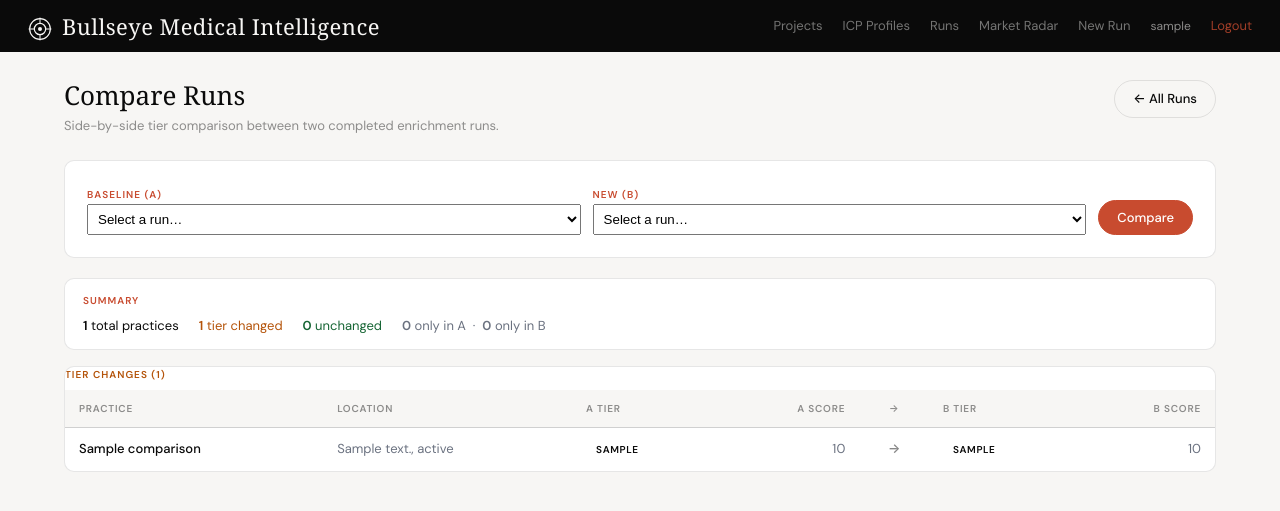
After one commit to Bullseye-Medical-Intelligence/enrichment-pipeline, a Python web app: template pipeline-api/templates/run_compare.html in a window 1280 px wide. The commit adds this page. Shown: the top 511 px of the page. Run offline with Jinja, Linux system fonts and the light colour scheme; the template is opened without the code that fills it: most values are stand-ins (such as "Sample title", 1, 10 or a date in 2020); some web fonts are replaced.

Commit message:
Add run comparison view (QoL #7)
GET /dashboard/compare shows a side-by-side tier comparison between any
two completed runs, matched by (practice_name, city) key. Organized into
three sections: tier changes (with ↑/↓/→ indicators), unchanged records
(collapsed by default), and practices only in one run (collapsed).

Summary banner shows total practices, count changed, count unchanged,
and only-in-A / only-in-B counts. Tier badges use the existing CSS
badge classes. "Compare Runs" button added to the run list header.

No new stored state -- reads enriched_targets.json + reviews.json from
both runs at request time. Invalid or identical run pairs return an
inline error.

https://claude.ai/code/session_015DP7WyQjbBcmhNSNai5xwn

```diff
--- /dev/null
+++ b/pipeline-api/templates/run_compare.html
@@ -0,0 +1,178 @@
+{% extends "base.html" %}
+{% block title %}Compare Runs — BEMI Pipeline{% endblock %}
+
+{% block content %}
+<div class="page-header">
+  <div>
+    <h2>Compare Runs</h2>
+    <p class="page-subtitle">Side-by-side tier comparison between two completed enrichment runs.</p>
+  </div>
+  <div class="header-actions">
+    <a href="/dashboard" class="btn btn-secondary">← All Runs</a>
+  </div>
+</div>
+
+{% if error %}
+<div class="alert alert-error">{{ error }}</div>
+{% endif %}
+
+<div class="card" style="margin-bottom:20px;">
+  <form method="get" action="/dashboard/compare" style="display:flex;gap:12px;align-items:flex-end;flex-wrap:wrap;">
+    <div style="flex:1;min-width:220px;">
+      <label class="eyebrow" for="sel-a">Baseline (A)</label>
+      <select name="a" id="sel-a" required style="width:100%;padding:6px;">
+        <option value="">Select a run…</option>
+        {% for run in complete_runs %}
+        <option value="{{ run.run_id }}" {% if run.run_id == a %}selected{% endif %}>
+          {{ run.run_id }} — {{ run.client_name or run.project_id or "?" }} ({{ run.bullseye_count }}B / {{ run.contender_count }}C)
+        </option>
+        {% endfor %}
+      </select>
+    </div>
+    <div style="flex:1;min-width:220px;">
+      <label class="eyebrow" for="sel-b">New (B)</label>
+      <select name="b" id="sel-b" required style="width:100%;padding:6px;">
+        <option value="">Select a run…</option>
+        {% for run in complete_runs %}
+        <option value="{{ run.run_id }}" {% if run.run_id == b %}selected{% endif %}>
+          {{ run.run_id }} — {{ run.client_name or run.project_id or "?" }} ({{ run.bullseye_count }}B / {{ run.contender_count }}C)
+        </option>
+        {% endfor %}
+      </select>
+    </div>
+    <button type="submit" class="btn btn-submit" style="white-space:nowrap;">Compare</button>
+  </form>
+</div>
+
+{% if comparison is not none %}
+{% set changed_rows = comparison | selectattr('changed') | list %}
+{% set only_a = comparison | selectattr('only_in', 'equalto', 'a') | list %}
+{% set only_b = comparison | selectattr('only_in', 'equalto', 'b') | list %}
+{% set same_rows = comparison | rejectattr('changed') | rejectattr('only_in') | list %}
+
+<div class="card" style="margin-bottom:16px;padding:14px 18px;">
+  <p class="eyebrow" style="margin-bottom:8px;">Summary</p>
+  <div style="display:flex;gap:20px;flex-wrap:wrap;font-size:13px;">
+    <span><strong>{{ comparison | length }}</strong> total practices</span>
+    <span style="color:#b45309;"><strong>{{ changed_rows | length }}</strong> tier changed</span>
+    <span style="color:#166534;"><strong>{{ same_rows | length }}</strong> unchanged</span>
+    <span style="color:#6b7280;"><strong>{{ only_a | length }}</strong> only in A &nbsp;·&nbsp; <strong>{{ only_b | length }}</strong> only in B</span>
+  </div>
+</div>
+
+{% if changed_rows %}
+<div class="card table-card" style="margin-bottom:16px;">
+  <p class="eyebrow" style="color:#b45309;margin-bottom:8px;">Tier Changes ({{ changed_rows | length }})</p>
+  <div class="table-scroll">
+  <table class="data-table">
+    <thead>
+      <tr>
+        <th>Practice</th>
+        <th>Location</th>
+        <th>A Tier</th>
+        <th style="text-align:right;">A Score</th>
+        <th style="text-align:center;">→</th>
+        <th>B Tier</th>
+        <th style="text-align:right;">B Score</th>
+      </tr>
+    </thead>
+    <tbody>
+      {% for row in changed_rows %}
+      {% set tier_a = row.tier_a %}
+      {% set tier_b = row.tier_b %}
+      {% set tier_rank = {"Bullseye": 5, "Contender": 4, "Needs Verification": 3, "Manual Review": 2, "Excluded": 1, "—": 0} %}
+      {% set ra = tier_rank.get(tier_a, 0) %}
+      {% set rb = tier_rank.get(tier_b, 0) %}
+      <tr>
+        <td style="font-weight:500;">{{ row.practice_name }}</td>
+        <td style="color:#6b7280;">{{ row.address_city }}{% if row.address_state %}, {{ row.address_state }}{% endif %}</td>
+        <td><span class="badge badge-tier-{{ tier_a | lower | replace(' ', '-') }}">{{ tier_a }}</span></td>
+        <td style="text-align:right;color:#6b7280;">{{ row.score_a if row.score_a is not none else "—" }}</td>
+        <td style="text-align:center;font-weight:600;color:{% if rb > ra %}#166534{% elif rb < ra %}#b91c1c{% else %}#888{% endif %};">
+          {% if rb > ra %}↑{% elif rb < ra %}↓{% else %}→{% endif %}
+        </td>
+        <td><span class="badge badge-tier-{{ tier_b | lower | replace(' ', '-') }}">{{ tier_b }}</span></td>
+        <td style="text-align:right;color:#6b7280;">{{ row.score_b if row.score_b is not none else "—" }}</td>
+      </tr>
+      {% endfor %}
+    </tbody>
+  </table>
+  </div>
+</div>
+{% endif %}
+
+{% if same_rows %}
+<details class="card" style="margin-bottom:16px;padding:0;">
+  <summary style="padding:12px 16px;cursor:pointer;font-weight:600;font-size:13px;list-style:none;">
+    Unchanged ({{ same_rows | length }}) — same tier in both runs
+  </summary>
+  <div style="padding:0 0 8px;">
+  <div class="table-scroll">
+  <table class="data-table">
+    <thead>
+      <tr>
+        <th>Practice</th>
+        <th>Location</th>
+        <th>Tier (both)</th>
+        <th style="text-align:right;">Score A</th>
+        <th style="text-align:right;">Score B</th>
+      </tr>
+    </thead>
+    <tbody>
+      {% for row in same_rows | sort(attribute='practice_name') %}
+      <tr>
+        <td style="font-weight:500;">{{ row.practice_name }}</td>
+        <td style="color:#6b7280;">{{ row.address_city }}{% if row.address_state %}, {{ row.address_state }}{% endif %}</td>
+        <td><span class="badge badge-tier-{{ row.tier_a | lower | replace(' ', '-') }}">{{ row.tier_a }}</span></td>
+        <td style="text-align:right;color:#6b7280;">{{ row.score_a if row.score_a is not none else "—" }}</td>
+        <td style="text-align:right;color:#6b7280;">{{ row.score_b if row.score_b is not none else "—" }}</td>
+      </tr>
+      {% endfor %}
+    </tbody>
+  </table>
+  </div>
+  </div>
+</details>
+{% endif %}
+
+{% if only_a or only_b %}
+<details class="card" style="padding:0;">
+  <summary style="padding:12px 16px;cursor:pointer;font-weight:600;font-size:13px;list-style:none;">
+    Only in one run ({{ (only_a | length) + (only_b | length) }})
+  </summary>
+  <div style="padding:0 0 8px;">
+  <div class="table-scroll">
+  <table class="data-table">
+    <thead>
+      <tr>
+        <th>Practice</th>
+        <th>Location</th>
+        <th>Present In</th>
+        <th>Tier</th>
+        <th style="text-align:right;">Score</th>
+      </tr>
+    </thead>
+    <tbody>
+      {% for row in (only_a + only_b) | sort(attribute='practice_name') %}
+      {% set present = "A only" if row.only_in == 'a' else "B only" %}
+      {% set tier = row.tier_a if row.only_in == 'a' else row.tier_b %}
+      {% set score = row.score_a if row.only_in == 'a' else row.score_b %}
+      <tr>
+        <td style="font-weight:500;">{{ row.practice_name }}</td>
+        <td style="color:#6b7280;">{{ row.address_city }}{% if row.address_state %}, {{ row.address_state }}{% endif %}</td>
+        <td style="color:#6b7280;font-size:12px;">{{ present }}</td>
+        <td><span class="badge badge-tier-{{ tier | lower | replace(' ', '-') }}">{{ tier }}</span></td>
+        <td style="text-align:right;color:#6b7280;">{{ score if score is not none else "—" }}</td>
+      </tr>
+      {% endfor %}
+    </tbody>
+  </table>
+  </div>
+  </div>
+</details>
+{% endif %}
+
+{% elif a and b and not error %}
+<div class="card empty-state"><p>No records to compare.</p></div>
+{% endif %}
+{% endblock %}
--- a/pipeline-api/templates/runs.html
+++ b/pipeline-api/templates/runs.html
@@ -18,6 +18,7 @@
     {% elif show_archived %}
     <a href="/dashboard" class="btn btn-secondary">← Active Runs</a>
     {% endif %}
+    <a href="/dashboard/compare" class="btn btn-secondary">Compare Runs</a>
     <a href="/upload" class="btn btn-primary">+ New Run</a>
   </div>
 </div>
```
Also changed, not shown: pipeline-api/ui.py (+132 -0 lines).
